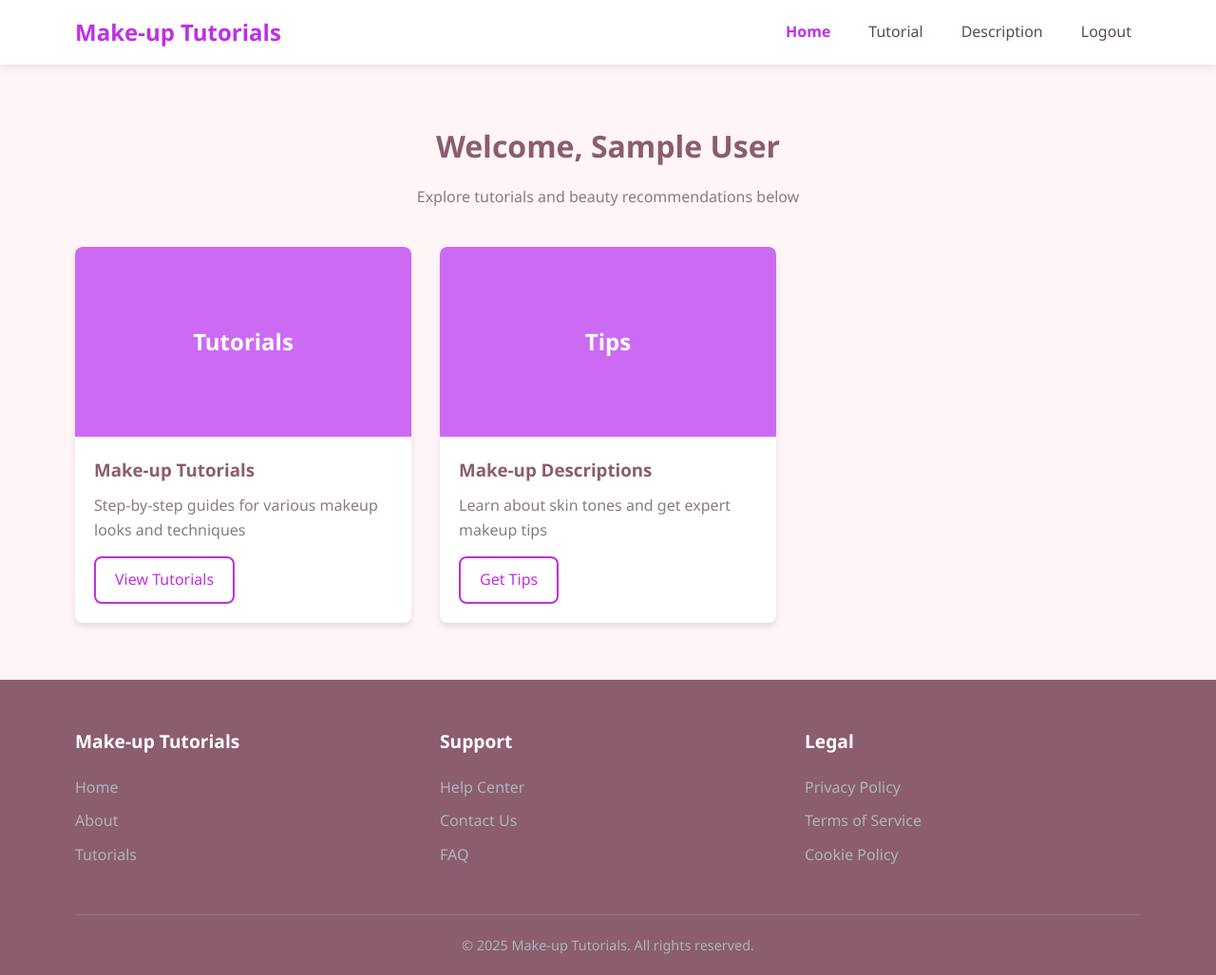
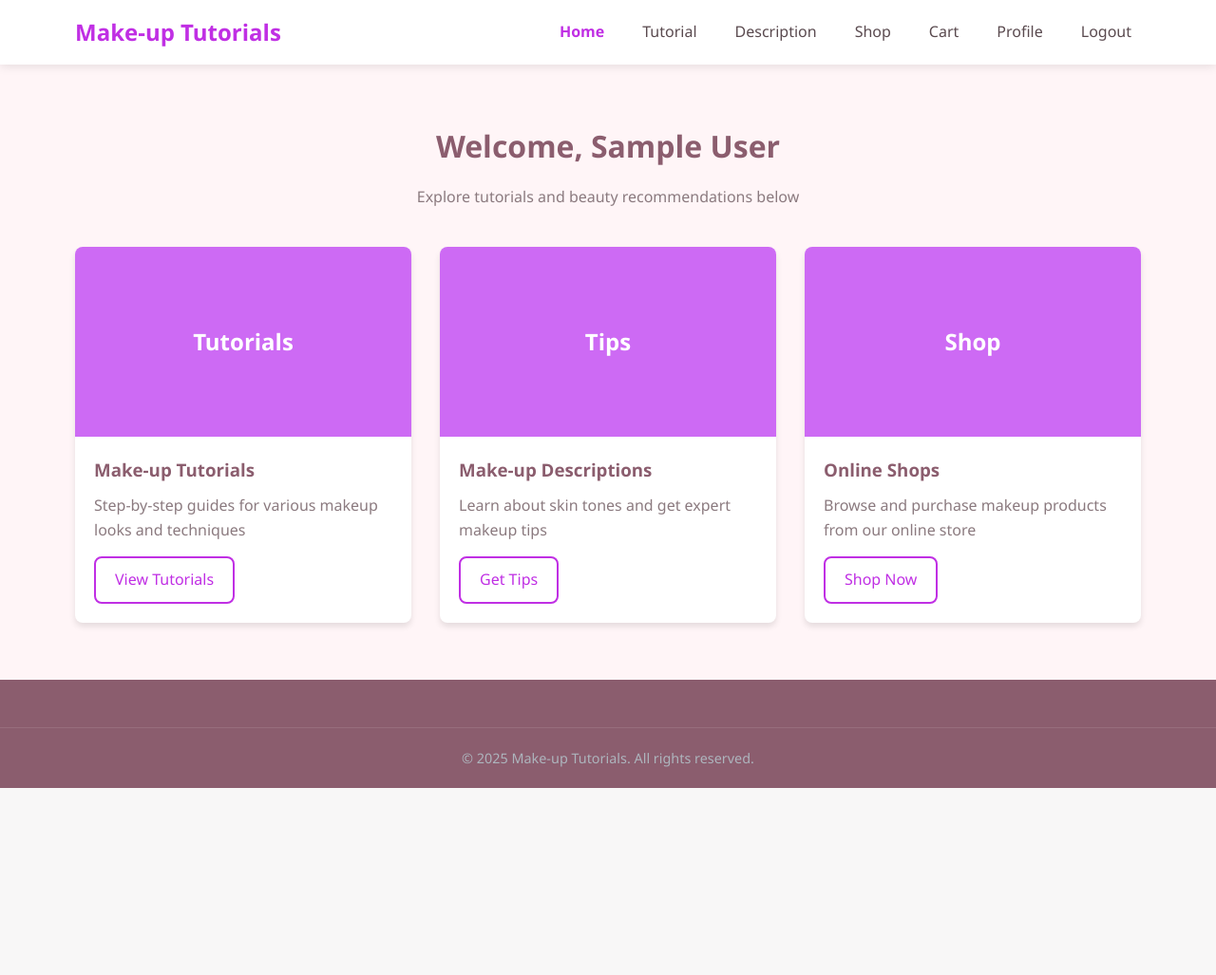
Before and after one commit to Roseann0/makeup_tutorial, a Flask app: page /home in a window 1280 px wide. Shown: the whole page at 95% size. After the commit the page ends 830 px from the top, so only its background shows below. Run offline with Flask 3, Linux system fonts and the light colour scheme; the visitor is signed in with stand-in values (Sample User, id 1).

Commit message:
Update environment configuration, and enhance templates with new features

```diff
--- a/app.py
+++ b/app.py
@@ -5,7 +5,8 @@ from flask import Flask, render_template, request, redirect, url_for, flash, ses
 from werkzeug.security import generate_password_hash, check_password_hash
 from dotenv import load_dotenv
 from functools import wraps
-from model import db, User, Tutorial, Product, History, Purchase, Cart  # make sure your file is named model.py
+
+from model import db, History, Product, Tutorial, User, Cart, Purchase
 
 # ----------------------------------------------------------------------
 # Load environment variables from .env
@@ -17,31 +18,18 @@ app = Flask(__name__)
 app.secret_key = os.getenv('SECRET_KEY', 'dev_secret_key')
 
 # ----------------------------------------------------------------------
-# MySQL Database Configuration (for XAMPP or other MySQL server)
+# SQLAlchemy Database Configuration
 # ----------------------------------------------------------------------
-app.config['SQLALCHEMY_DATABASE_URI'] = (
-    f"mysql+pymysql://{os.getenv('DB_USER')}:{os.getenv('DB_PASSWORD')}@"
-    f"{os.getenv('DB_HOST')}:{os.getenv('DB_PORT')}/{os.getenv('DB_NAME')}"
-)
+app.config['SQLALCHEMY_DATABASE_URI'] = 'mysql+pymysql://rose:makeuptutorial@127.0.0.1/makeup_tutorial'
 app.config['SQLALCHEMY_TRACK_MODIFICATIONS'] = False
-
-# Initialize SQLAlchemy
 db.init_app(app)
 
-# ----------------------------------------------------------------------
-# Validation Regex
-# ----------------------------------------------------------------------
 EMAIL_REGEX = r'^[\w\.-]+@[\w\.-]+\.\w+$'
 PASSWORD_REGEX = r'^(?=.*[!@#$%^&*(),.?":{}|<>]).{8,}$'
 
-# ----------------------------------------------------------------------
-# Create tables (for Flask 3.0+)
-# ----------------------------------------------------------------------
 with app.app_context():
     db.create_all()
 
-# ----------------------------------------------------------------------
-# Login Required Decorator
 # ----------------------------------------------------------------------
 def login_required(f):
     @wraps(f)
@@ -52,18 +40,15 @@ def login_required(f):
         return f(*args, **kwargs)
     return decorated_function
 
-# ----------------------------------------------------------------------
-# Routes
-# ----------------------------------------------------------------------
-
 @app.route('/')
 def index():
+    if 'user_id' in session:
+        return redirect(url_for('home'))
     return render_template('index.html')
 
 # ---------------- REGISTER ----------------
 @app.route('/register', methods=['GET', 'POST'])
 def register():
-    # If already logged in
     if 'user_id' in session:
         flash('You are already logged in.', 'info')
         return redirect(url_for('home'))
@@ -72,7 +57,6 @@ def register():
         name = request.form.get('name', '').strip().lower()
         email = request.form.get('email', '').strip().lower()
         password = request.form.get('password', '')
-
         # Validate email
         if not re.match(EMAIL_REGEX, email):
             flash('Invalid email address format.', 'danger')
--- a/templates/base.html
+++ b/templates/base.html
@@ -489,6 +489,9 @@
           <li><a href="{{ url_for('home') }}" class="{% if request.endpoint == 'home' %}active{% endif %}">Home</a></li>
           <li><a href="{{ url_for('tutorial') }}" class="{% if request.endpoint == 'tutorial' %}active{% endif %}">Tutorial</a></li>
           <li><a href="{{ url_for('description') }}" class="{% if request.endpoint == 'description' %}active{% endif %}">Description</a></li>
+          <li><a href="{{ url_for('shop') }}" class="{% if request.endpoint == 'shop' %}active{% endif %}">Shop</a></li>
+          <li><a href="{{ url_for('cart') }}" class="{% if request.endpoint == 'cart' %}active{% endif %}">Cart{% if cart_count %} ({{ cart_count }}){% endif %}</a></li>
+          <li><a href="{{ url_for('profile') }}" class="{% if request.endpoint == 'profile' %}active{% endif %}">Profile</a></li>
           <li><a href="{{ url_for('logout') }}">Logout</a></li>
         {% else %}
           <li><a href="{{ url_for('login') }}" class="{% if request.endpoint == 'login' %}active{% endif %}">Login</a></li>
@@ -520,35 +523,7 @@
 
 <!-- Footer -->
 <footer>
-  <div class="container">
-    <div class="footer-content">
-      <div class="footer-column">
-        <h3>Make-up Tutorials</h3>
-        <ul class="footer-links">
-          <li><a href="{{ url_for('index') }}">Home</a></li>
-          <li><a href="{{ url_for('description') }}">About</a></li>
-          <li><a href="{{ url_for('tutorial') }}">Tutorials</a></li>
-        </ul>
-      </div>
 
-      <div class="footer-column">
-        <h3>Support</h3>
-        <ul class="footer-links">
-          <li><a href="#">Help Center</a></li>
-          <li><a href="#">Contact Us</a></li>
-          <li><a href="#">FAQ</a></li>
-        </ul>
-      </div>
-
-      <div class="footer-column">
-        <h3>Legal</h3>
-        <ul class="footer-links">
-          <li><a href="#">Privacy Policy</a></li>
-          <li><a href="#">Terms of Service</a></li>
-          <li><a href="#">Cookie Policy</a></li>
-        </ul>
-      </div>
-    </div>
 
     <div class="copyright">
       &copy; 2025 Make-up Tutorials. All rights reserved.
--- a/templates/home.html
+++ b/templates/home.html
@@ -23,5 +23,14 @@
             <a href="{{ url_for('description') }}" class="btn btn-outline">Get Tips</a>
         </div>
     </div>
+
+    <div class="card">
+        <div class="card-img">Shop</div>
+        <div class="card-content">
+            <h3>Online Shops</h3>
+            <p>Browse and purchase makeup products from our online store</p>
+            <a href="{{ url_for('shop') }}" class="btn btn-outline">Shop Now</a>
+        </div>
+    </div>
 </div>
 {% endblock %}
```
Also changed, not shown: TODO.md (deleted, +0 -28 lines), check_schema.py (added, +21 -0 lines), check_tutorials.py (added, +21 -0 lines), seed_tutorial.py (added, +22 -0 lines), templates/description.html (+17 -0 lines), templates/tutorial.html (+11 -10 lines), templates/tutorial_detail.html (added, +28 -0 lines).
